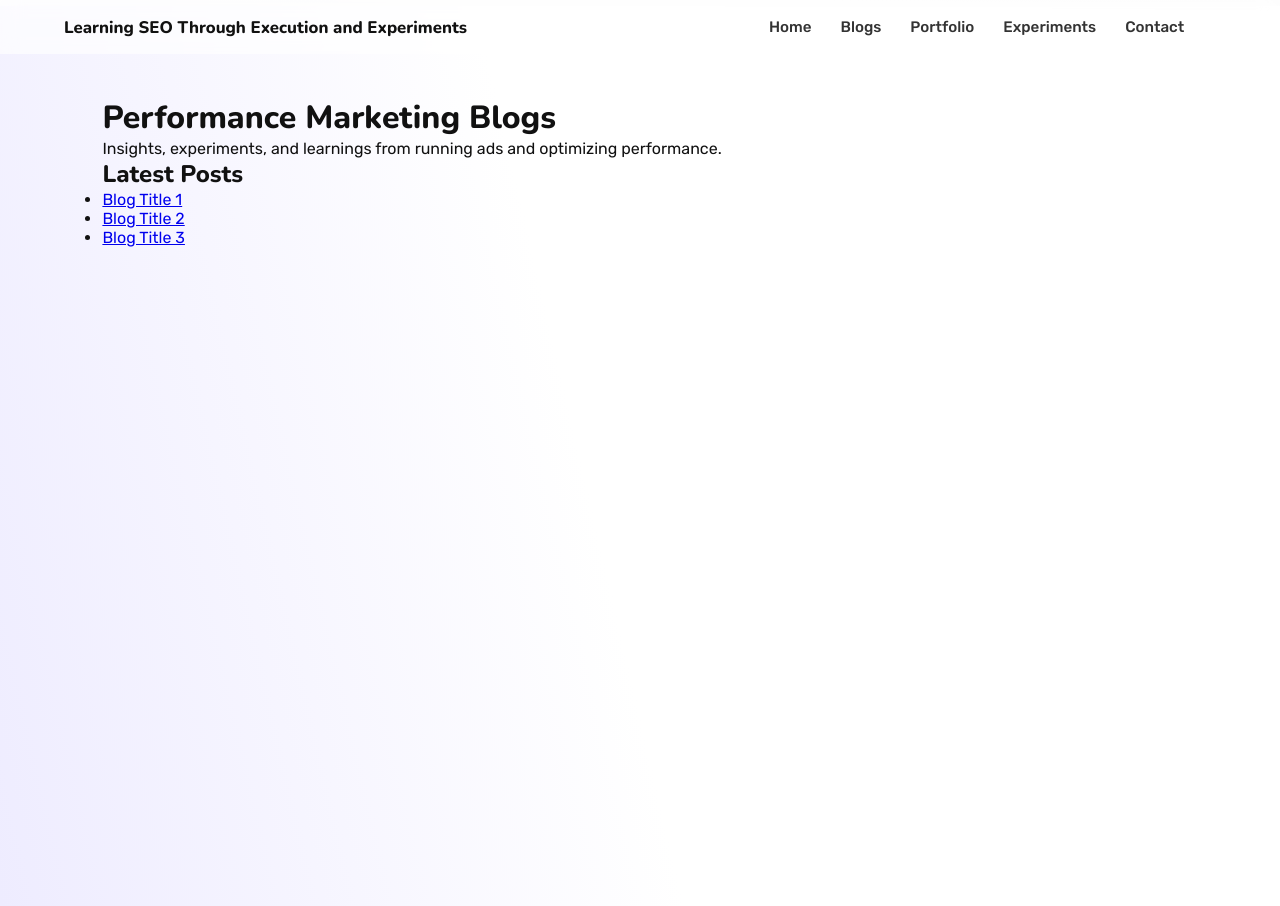
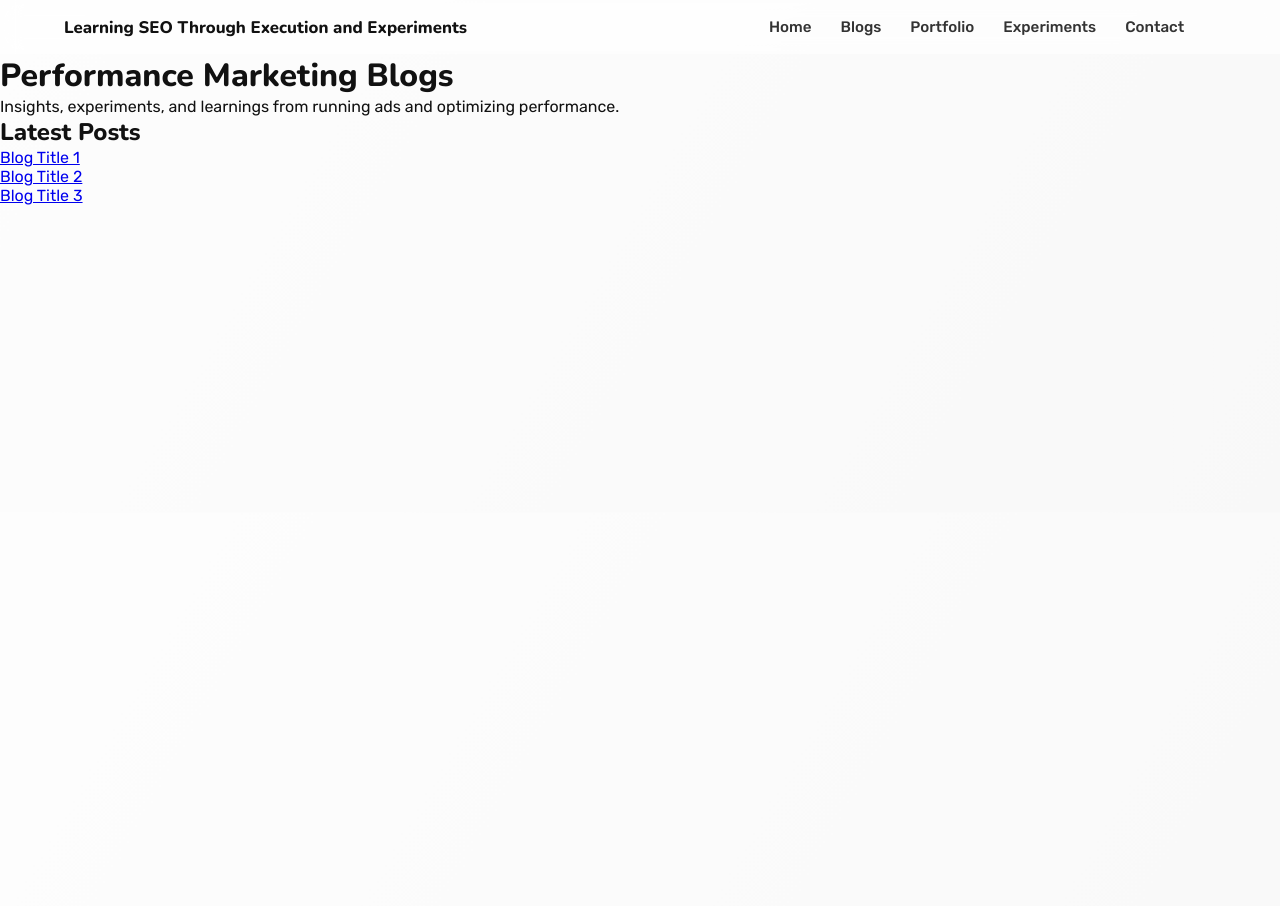
Before and after one commit to uddeshbommawar/uddeshbommawar.github.io, a Jekyll site: the page built from blogs/performance-marketing-blogs/index.md, in a window 1280 px wide. Built offline with Jekyll 4.4.1, drawn with Linux system fonts in a browser that asks for light colours.

Commit message:
Update default.html

```diff
--- a/_layouts/default.html
+++ b/_layouts/default.html
@@ -67,9 +67,9 @@
   </header>
 
   <!-- Page Content (Hero, etc.) -->
-  <main class="hero">
-    {{ content }}
-  </main>
+ <main class="{% if page.url == '/' %}hero{% else %}page-content{% endif %}">
+  {{ content }}
+</main>
 
   <script>
     const blogsBtn = document.getElementById("blogsBtn");
```
